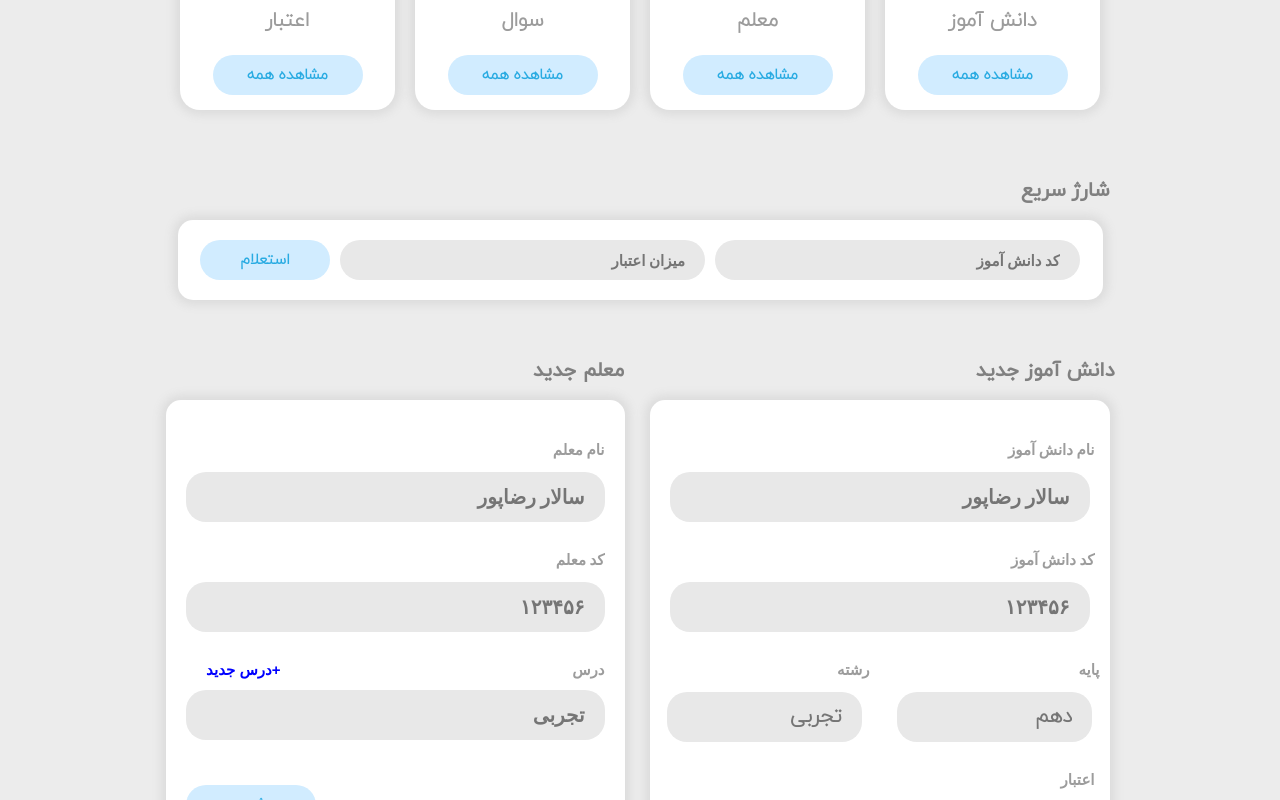
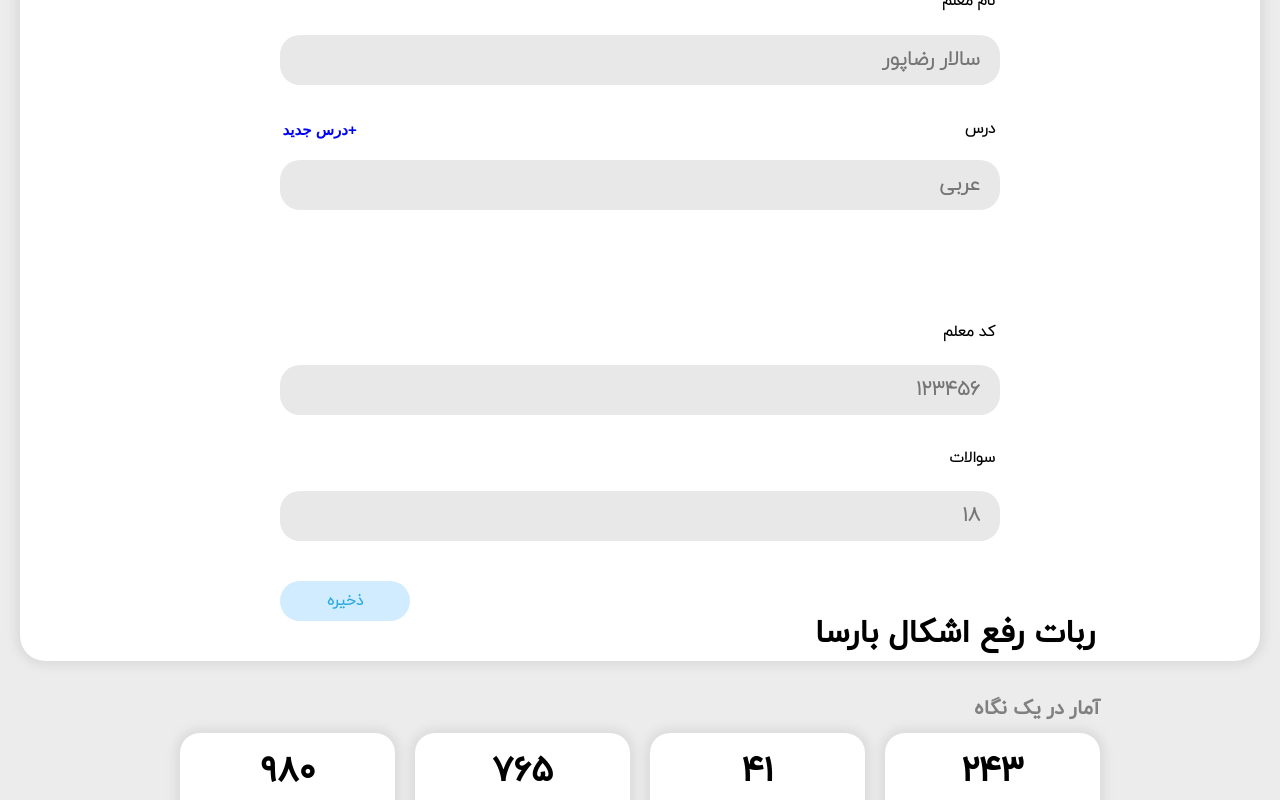
Before and after one commit to zahraNian/troubleshooting-robot, a React (Create React App) app: page /home in a window 1280 px wide. Shown: the part 280-1080 px from the top of the page. Built offline with nearby package versions, Linux system fonts and the light colour scheme; sample sign-in values are in the browser's storage.

Commit message:
fault in newLesson & refresh

```diff
--- a/src/App.js
+++ b/src/App.js
@@ -11,11 +11,10 @@ import StudentsList from './studentsList.js'
 export default function App(){
   return(
     <Router>
+      <TeacherInfo/>
       <Switch>
-        <Route path='/studentsList' component={StudentsList}></Route>
-        <Route path='/teacherList' component={TeachersList}></Route>
-        <Route path='/login' component={Login}></Route>
-        <Route render={()=>localStorage.getItem('isLogin') ? (<Route path='/' component={Page}></Route>) : (<Redirect to={{pathname:'/login'}}/>)}/>
+        <Route path='/login' component={Login} exact></Route>
+        <Route render={()=>localStorage.getItem('isLogin') ? (<Route path='/home' component={Page}></Route>) : (<Redirect to={{pathname:'/login'}}/>)}/>
       </Switch>
     </Router>
   )
--- a/src/Student.js
+++ b/src/Student.js
@@ -13,9 +13,9 @@ const Total=styled.div({
     margin:'15px',
     width:'calc(100% - 20px)',
     minWidth:'260px',
-    maxWidth:'460px',
+    maxWidth:'440px',
     paddingTop:'20px',
-    boxSizing:'border-box'
+    boxSizing:'border-box',
 })
 const Row=styled.div({
         display:'flex',
@@ -26,11 +26,11 @@ const Row=styled.div({
         '&>div':{
             width:'100%',
             margin:'10px',
-            width:'210px',
+            width:'200px',
             '&>h2':{
                 color:'var(--subText)',
                 fontSize:'15px',
-                width:'100%',
+                width:'calc(100% - 10px)',
                 textAlign:'right',
             },
             '&>input':{
@@ -38,7 +38,7 @@ const Row=styled.div({
                 fontSize:'20px',
                 width:'calc(100% - 10px)',
                 minWidth:'95px',
-                maxWidth:'195px',
+                maxWidth:'180px',
                 fontFamily:'text',
                 backgroundColor:'var(--lightGray)',
                 border:'none',
@@ -65,17 +65,17 @@ const Column=styled.div({
         '&>h2':{
             color:'var(--subText)',
             fontSize:'15px',
-            width:'100%',
+            width:'calc(100% - 30px)',
             textAlign:'right',
             minWidth:'200px',
-            maxWidth:'430px'
+            maxWidth:'400px'
         },
         '&>input':{
             borderRadius:'20px',
             fontSize:'20px',
             width:'calc(100% - 30px)',
             minWidth:'220px',
-            maxWidth:'420px',
+            maxWidth:'400px',
             fontFamily:'var(--text)',
             backgroundColor:'var(--lightGray)',
             border:'none',
--- a/src/Teacher.js
+++ b/src/Teacher.js
@@ -13,7 +13,7 @@ const Total=styled.div({
     margin:'15px',
     width:'calc(100% - 20px)',
     minWidth:'260px',
-    maxWidth:'500px',
+    maxWidth:'440px',
     paddingTop:'20px',
     boxSizing:'border-box'
 })
@@ -69,7 +69,7 @@ const Column=styled.div({
             fontSize:'20px',
             width:'100%',
             minWidth:'220px',
-            maxWidth:'450px',
+            maxWidth:'440px',
             fontFamily:'var(--text)',
             backgroundColor:'var(--lightGray)',
             border:'none',
--- a/src/login.js
+++ b/src/login.js
@@ -82,7 +82,7 @@ export default function Login(){
         let name=localStorage.getItem('نام کاربری')
         let pass=localStorage.getItem('رمز عبور')
         if(name === userName && pass === passWord){
-        history.push("/page")
+        history.push("/home")
         localStorage.setItem('isLogin',true)
         }
       }
--- a/src/page.js
+++ b/src/page.js
@@ -5,6 +5,8 @@ import Charge from './Charge.js'
 import Student from './Student.js'
 import Teacher from './Teacher.js'
 import {BrowserRouter as Router,Route, Switch} from 'react-router-dom'
+import TeachersList from './teachersList.js'
+import StudentsList from './studentsList.js'
 
 const Row=styled.div({
   display:'flex',
@@ -47,13 +49,15 @@ const Column=styled.div({
 export default function Page(){
   return(
     <Router>
+      <Switch>
+        <Route path='/home'>
           <Row>
             <Column>
             <h1 > ربات رفع اشکال بارسا </h1>
-          <h2>امار در یک نگاه</h2>
+            <h2>آمار در یک نگاه</h2>
             <Row>
               <Button number={global.convertNumberFromEtoP(243)} text="دانش آموز" link='/studentsList'/>
-            <Button number={global.convertNumberFromEtoP(41)} text="معلم"  link='/teachersList'/>
+              <Button number={global.convertNumberFromEtoP(41)} text="معلم"  link='/teacherList'/>
               <Button number={global.convertNumberFromEtoP(765)} text="سوال" />
               <Button number={global.convertNumberFromEtoP(980)} text="اعتبار" />
             </Row>
@@ -70,6 +74,10 @@ export default function Page(){
             </Row>
           </Column>
         </Row>
+      </Route>
+        <Route path='/studentsList' component={StudentsList}></Route>
+        <Route path='/teacherList' component={TeachersList}></Route>
+      </Switch>
     </Router>
   )
 }
--- a/src/teacherInfo.js
+++ b/src/teacherInfo.js
@@ -58,7 +58,6 @@ const Column=styled.div({
             fontSize:'15px',
             fontWeight:'bold',
         }
-
     }
   })
   const Row=styled.div({
@@ -86,7 +85,8 @@ const Column=styled.div({
         height:'50px',
         paddingRight:'20px',
         boxSizing:'border-box',
-        color:'var(--gray)'
+        color:'var(--gray)',
+        marginTop:'10px'
   })
   const Title=styled.h2({
       width:'100%',
@@ -131,11 +131,14 @@ export default function TeacherInfo(){
     const[Code, setCode]=useState()
     const[Question, setQuestion]=useState()
     const[arr,setArr]=useState([])
-    const DarseJadid=(Lesson)=>{
+    const DarseJadid=()=>{
         let _arr=arr
-        _arr.push(Lesson.target.value)
+        _arr.push({name:Lesson.target})
         setArr(_arr)
     }
+    const LessonReturner=()=>{return arr.map((item)=>{return(<LargeInput>
+        {item.name}
+      </LargeInput>)})}
     return(
         <Container>
             <H1>ربات رفع اشکال بارسا</H1>
@@ -150,6 +153,7 @@ export default function TeacherInfo(){
                         <Column className='Large'>
                         <Row className='newLesson'><Title>درس</Title><button onClick={DarseJadid}>+درس جدید</button></Row>
                             <LargeInput placeholder='عربی' onChange={(b)=>setLesson(b.target.value)}></LargeInput>
+                            {LessonReturner()}
                         </Column>
                     </Column>
                     <Column className='RowBigColumn'>
```
Lines whose indentation alone changed are shown as unchanged.
